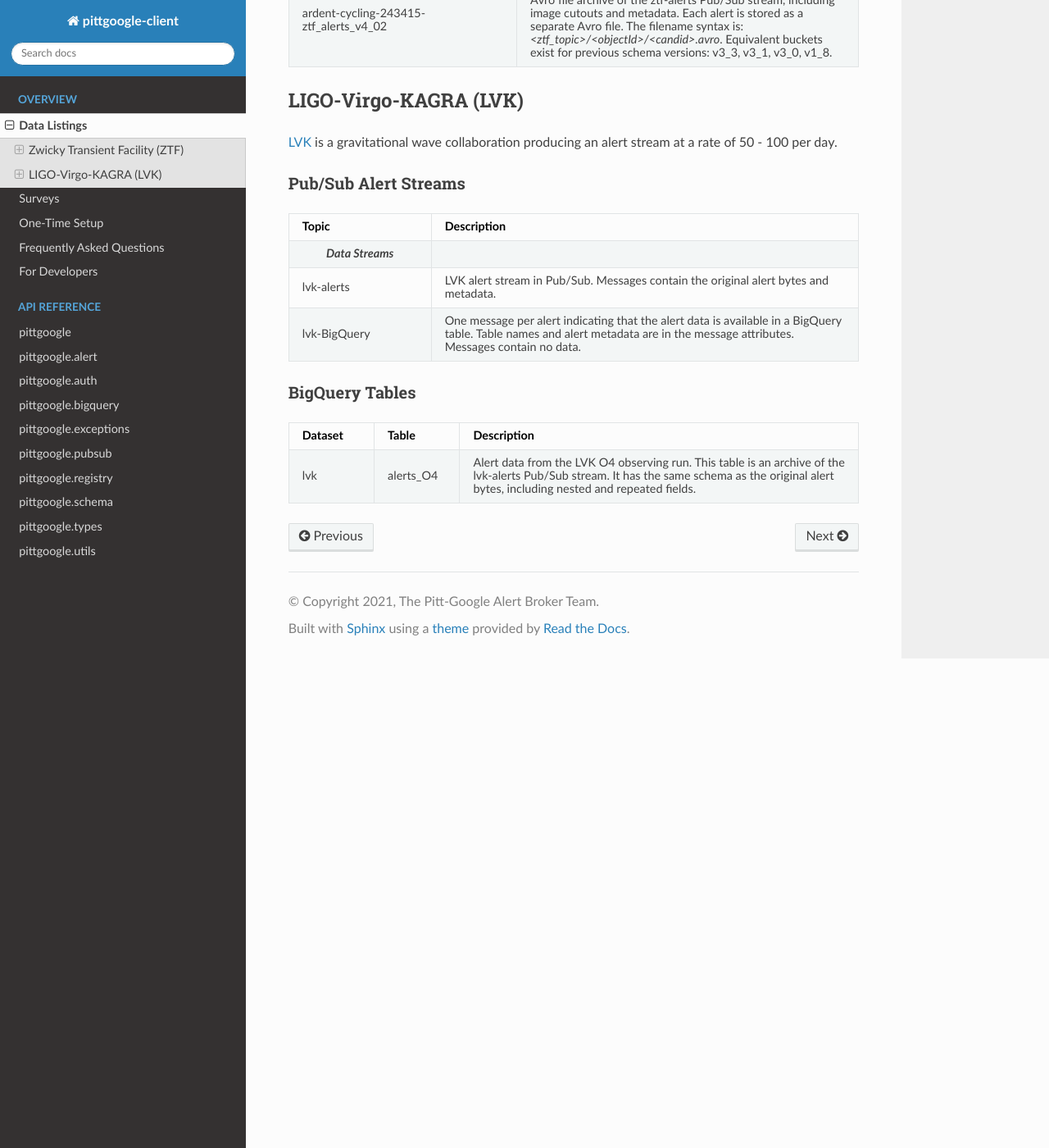
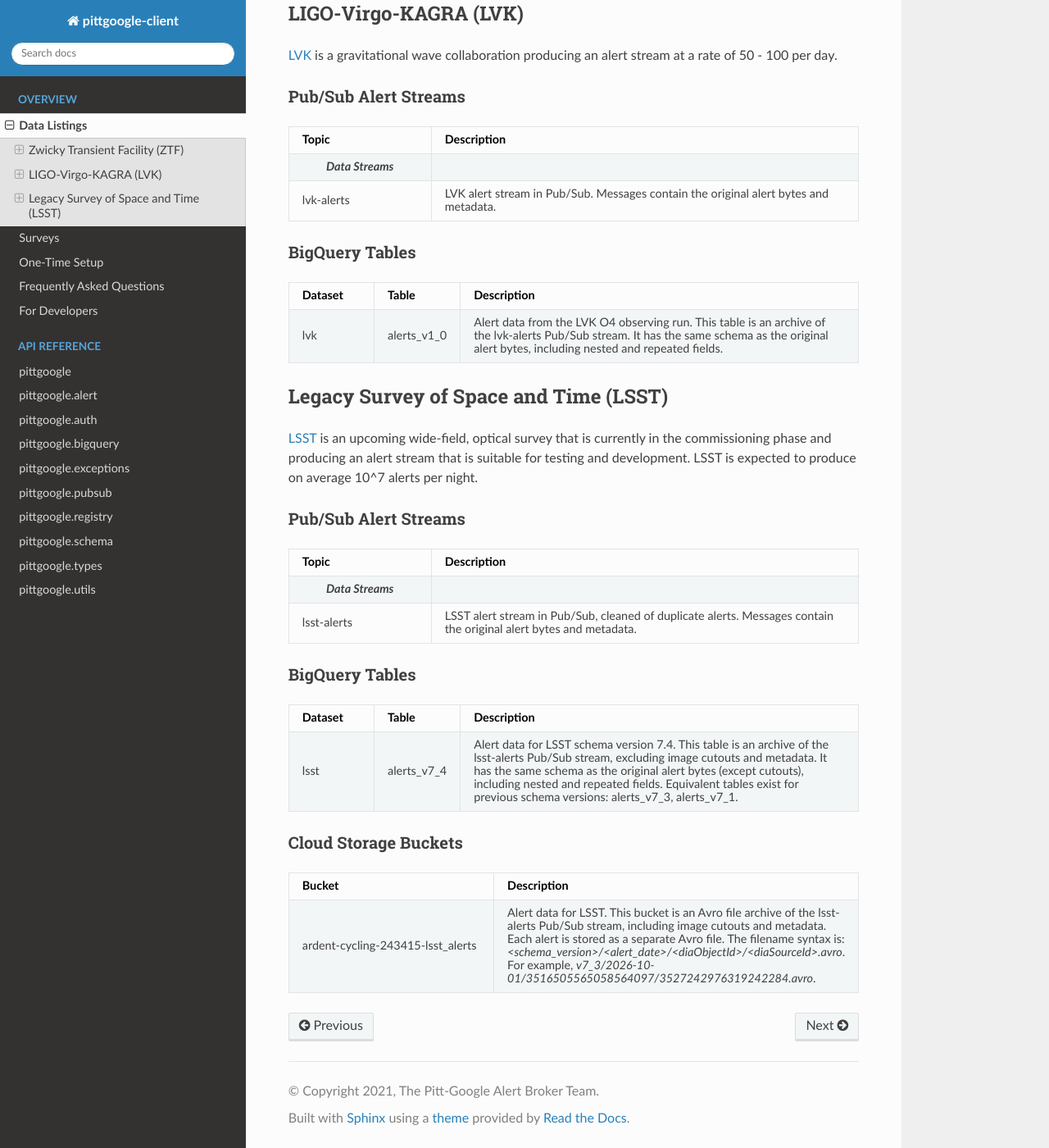
Before and after one commit to mwvgroup/pittgoogle-client, a Sphinx documentation site: the page built from docs/source/listings.rst, in a window 1280 px wide and 1400 px high, scrolled down 1696 px. Shown: the whole window at 82% size. Built offline with Sphinx 7.4.7 and the Read the Docs theme 3.1.0, drawn with Linux system fonts in a browser that asks for light colours; some of the changed text lies outside the part shown.

Commit message:
Update Data Listings (#75)
* add data listings and references for LSST

* update CHANGELOG

* remove DIASource table listing

* implement requested changes

* address codacy issues

* Update survey description

* implement requested changes

```diff
--- a/docs/source/listings.rst
+++ b/docs/source/listings.rst
@@ -68,10 +68,6 @@
       - One message per alert indicating that the Avro file is available in a Cloud Storage bucket.
         The file and bucket names are in the message attributes. Messages contain no data.
 
-    * - ztf-BigQuery
-      - One message per alert indicating that the alert data is available in a BigQuery table.
-        Table names are in the message attributes. Messages contain no data.
-
     * - .. centered:: *Testing Stream*
       -
 
@@ -151,9 +141,49 @@
       - LVK alert stream in Pub/Sub.
         Messages contain the original alert bytes and metadata.
 
-    * - lvk-BigQuery
-      - One message per alert indicating that the alert data is available in a BigQuery table.
-        Table names and alert metadata are in the message attributes. Messages contain no data.
+BigQuery Tables
+^^^^^^^^^^^^^^^
+
+.. list-table::
+    :class: tight-table
+    :widths: 15 15 70
+    :header-rows: 1
+
+    * - Dataset
+      - Table
+      - Description
+
+    * - lvk
+      - alerts_v1_0
+      - Alert data from the LVK O4 observing run. This table is an archive of the lvk-alerts Pub/Sub stream.
+        It has the same schema as the original alert bytes, including nested and repeated fields.
+
+.. _data lsst:
+
+Legacy Survey of Space and Time (LSST)
+--------------------------------------
+
+:ref:`LSST <survey lsst>` is an upcoming wide-field, optical survey that is currently in the commissioning phase and
+producing an alert stream that is suitable for testing and development. LSST is expected to produce on average 10^7
+alerts per night.
+
+Pub/Sub Alert Streams
+^^^^^^^^^^^^^^^^^^^^^
+
+.. list-table::
+    :class: tight-table
+    :widths: 25 75
+    :header-rows: 1
+
+    * - Topic
+      - Description
+
+    * - .. centered:: *Data Streams*
+      -
+
+    * - lsst-alerts
+      - LSST alert stream in Pub/Sub, cleaned of duplicate alerts.
+        Messages contain the original alert bytes and metadata.
 
 BigQuery Tables
 ^^^^^^^^^^^^^^^
@@ -167,7 +197,26 @@
       - Table
       - Description
 
-    * - lvk
-      - alerts_O4
-      - Alert data from the LVK O4 observing run. This table is an archive of the lvk-alerts Pub/Sub stream.
-        It has the same schema as the original alert bytes, including nested and repeated fields.
+    * - lsst
+      - alerts_v7_4
+      - Alert data for LSST schema version 7.4. This table is an archive of the lsst-alerts Pub/Sub stream,
+        excluding image cutouts and metadata.
+        It has the same schema as the original alert bytes (except cutouts), including nested and repeated fields.
+        Equivalent tables exist for previous schema versions: alerts_v7_3,  alerts_v7_1.
+
+Cloud Storage Buckets
+^^^^^^^^^^^^^^^^^^^^^
+
+.. list-table::
+    :class: tight-table
+    :widths: 40 60
+    :header-rows: 1
+
+    * - Bucket
+      - Description
+
+    * - ardent-cycling-243415-lsst_alerts
+      - Alert data for LSST. This bucket is an Avro file archive of the lsst-alerts Pub/Sub stream,
+        including image cutouts and metadata. Each alert is stored as a separate Avro file.
+        The filename syntax is: `<schema_version>/<alert_date>/<diaObjectId>/<diaSourceId>.avro`.
+        For example, `v7_3/2026-10-01/3516505565058564097/3527242976319242284.avro`.
--- a/docs/source/surveys/index.rst
+++ b/docs/source/surveys/index.rst
@@ -10,3 +10,4 @@
 
     ztf
     lvk
+    lsst
--- /dev/null
+++ b/docs/source/surveys/lsst.rst
@@ -0,0 +1,18 @@
+.. _survey lsst:
+
+Legacy Survey of Space and Time (LSST)
+======================================
+
+Rubin Observatory's Legacy Survey of Space and Time is an upcoming wide-field, optical survey that will scan the entire
+visible southern sky every few days for a decade in six bands: u, g, r, i, z, and y. It will produce an alert stream of
+astronomical transients detected by difference imaging at an expected average rate of 10^7 alerts per night.
+
+Mission resources:
+
+- `LSST Homepage <https://rubinobservatory.org>`__
+- `LSST Data Products Definition Document <https://lse-163.lsst.io/v/v3.9/index.html>`__
+
+Data products:
+
+- Alert Stream. The schema can be viewed at `<https://github.com/lsst/alert_packet/tree/main/python/lsst/alert/packet/schema>`__.
+  Complete documentation can be found at the mission resources above.
```
Also changed, not shown: other parts of docs/source/listings.rst (+0 -6 lines), CHANGELOG.md (+2 -0 lines).
